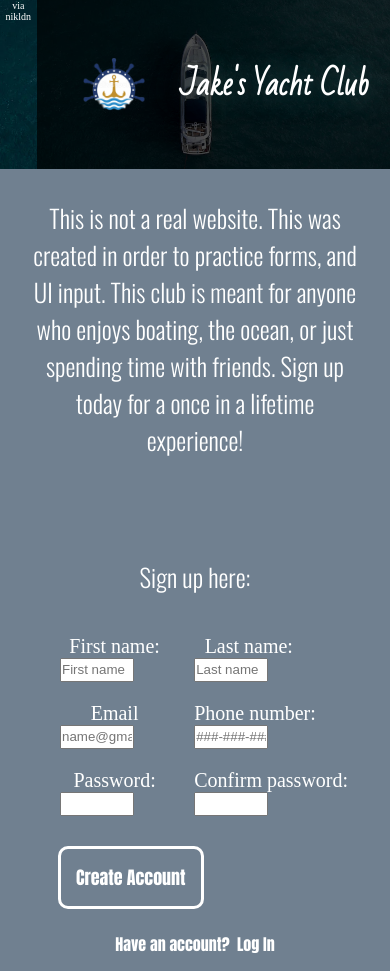
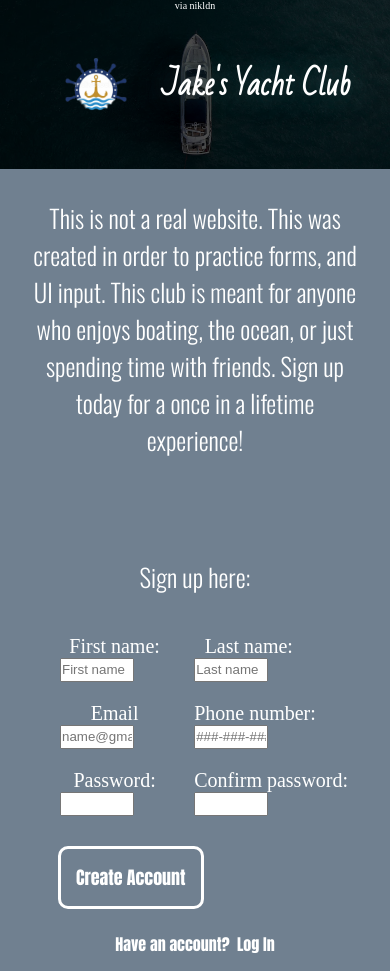
Before and after one commit to JakeRSchwartz/Client-Side-Forms, a plain HTML site: page index.html in a window 390 px wide. Drawn offline with nearby package versions, Linux system fonts and the light colour scheme; a script that the page names is missing.

Commit message:
absolute for via

```diff
--- a/index.html
+++ b/index.html
@@ -21,7 +21,7 @@
 <body>
     <div class="container">
     <div class="photo-container">
-        via nikldn
+        <p class="ack">via nikldn</p>
         <div class="logo-title">
         <img src="anchor.png">
          <h1 class="title">Jake's Yacht Club</h1>
--- a/style.css
+++ b/style.css
@@ -160,4 +160,7 @@ a:hover{
     margin:8px;
     margin-top:20px;
 }
+.ack{
+position:absolute;
 }
+}
```
